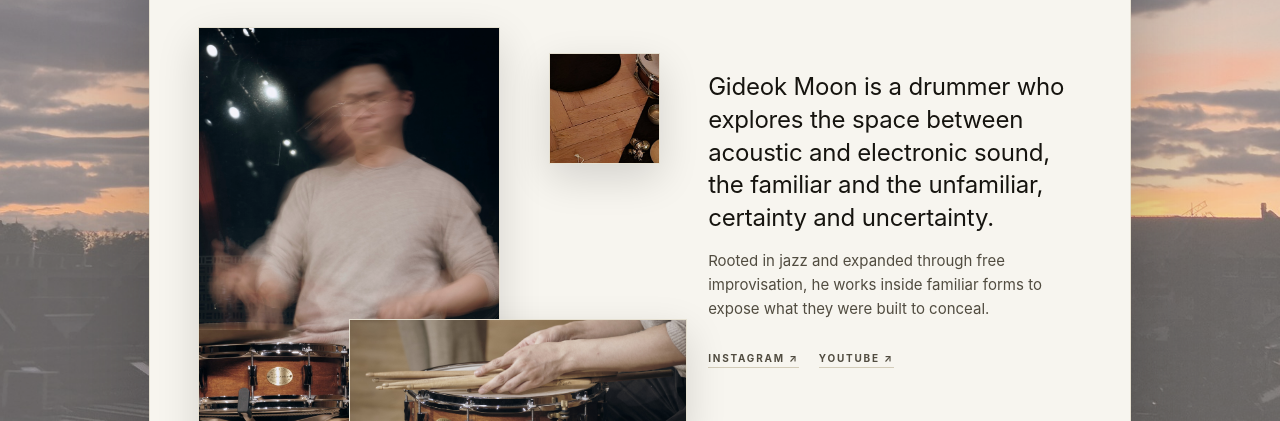
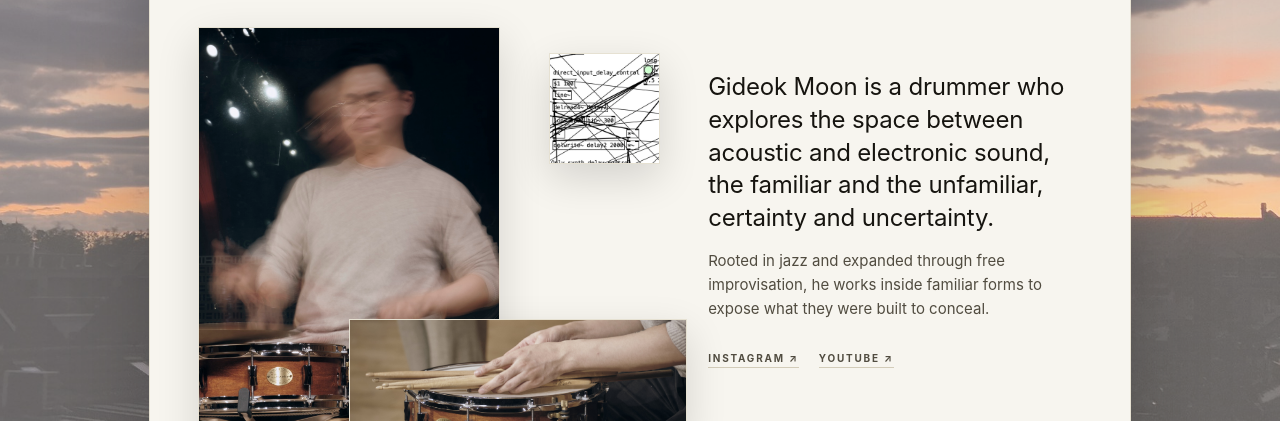
Before and after one commit to moong0312/gideokmoondrums, a plain HTML site: page home-draft.html in a window 1280 px wide. Shown: the part 379-800 px from the top of the page. Drawn offline with Linux system fonts and the light colour scheme.

Commit message:
Put a Pure Data patch in the draft front page's small print
The smallest of the three overlapping pictures on the draft is now a crop
of one of Gideok's own Pure Data patches — the delay lines and the long
and short envelopes — in place of a third drum photograph. Beside the two
pictures of him playing it says what the other half of the work is.

Co-Authored-By: Claude Opus 5.5 <noreply@anthropic.com>

```diff
--- a/home-draft.html
+++ b/home-draft.html
@@ -161,7 +161,7 @@
 
       <div class="px__stage" id="pxStage" aria-hidden="true">
         <span class="px__pic px__pic--a" data-depth="10"  style="background-image:url('assets/img/press/gideok-moon-03.jpg')"></span>
-        <span class="px__pic px__pic--c" data-depth="-16" style="background-image:url('assets/img/head/projects@sm.jpg')"></span>
+        <span class="px__pic px__pic--c" data-depth="-16" style="background-image:url('assets/img/home/pd-patch.png')"></span>
         <span class="px__pic px__pic--b" data-depth="22"  style="background-image:url('assets/img/head/solo.jpg')"></span>
       </div>
 
```
Also changed, not shown: assets/img/home/pd-patch.png (added).
